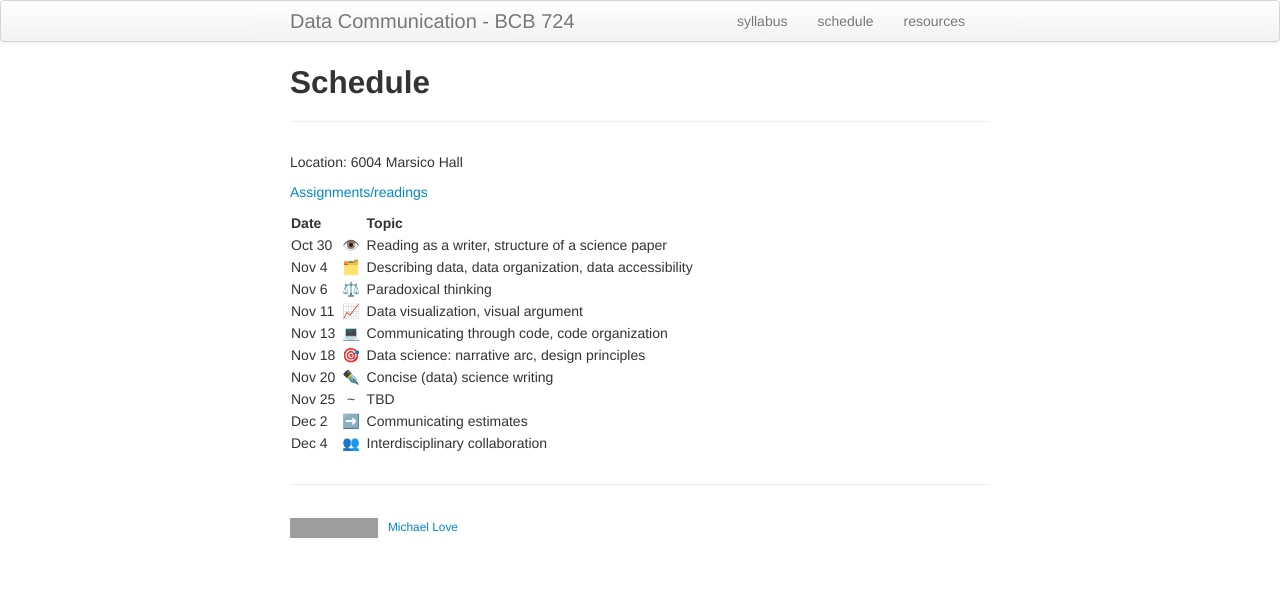
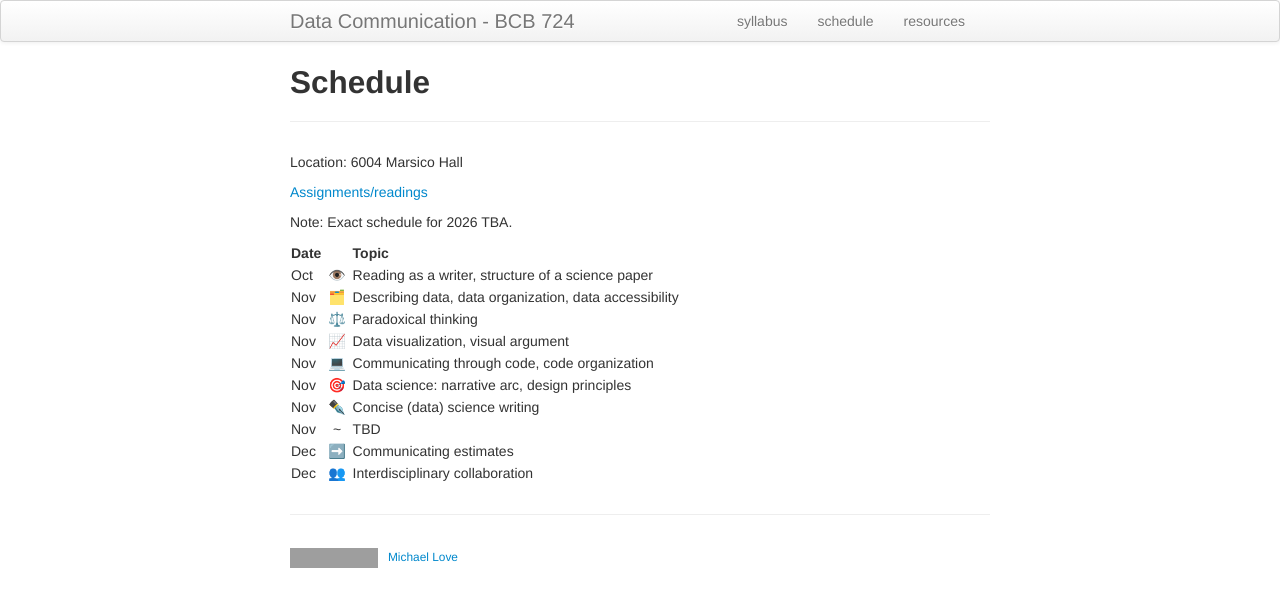
Before and after one commit to biodatascience/datacomm, a Jekyll site: the page built from schedule.md, in a window 1280 px wide. Shown: the top 607 px of the page. Built offline with Jekyll 4.4.1, drawn with Linux system fonts in a browser that asks for light colours; grey boxes are pictures that could not be loaded.

Commit message:
update 2026

```diff
--- a/schedule.md
+++ b/schedule.md
@@ -7,15 +7,17 @@ Location: 6004 Marsico Hall
 
 [Assignments/readings](https://docs.google.com/spreadsheets/d/1yg4LUYnHQ5A9KbaC08t0Z9FL6Q-Mc-tabcO4cVwTZ38/edit?gid=0#gid=0)
 
+Note: Exact schedule for 2026 TBA.
+
 | Date   | &nbsp;&nbsp;&nbsp;&nbsp;&nbsp;&nbsp;&nbsp; | Topic |
 | :----- | :--: | :---- |
-| Oct 30 | 👁️  | Reading as a writer, structure of a science paper |
-| Nov  4 | 🗂️  | Describing data, data organization, data accessibility |
-| Nov  6 | ⚖️  | Paradoxical thinking |
-| Nov 11 | 📈 | Data visualization, visual argument |
-| Nov 13 | 💻 | Communicating through code, code organization |
-| Nov 18 | 🎯 | Data science: narrative arc, design principles |
-| Nov 20 | ✒️  | Concise (data) science writing |
-| Nov 25 | ~  | TBD |
-| Dec 2 | ➡️  | Communicating estimates |
-| Dec 4 | 👥 | Interdisciplinary collaboration |
+| Oct | 👁️  | Reading as a writer, structure of a science paper |
+| Nov | 🗂️  | Describing data, data organization, data accessibility |
+| Nov | ⚖️  | Paradoxical thinking |
+| Nov | 📈 | Data visualization, visual argument |
+| Nov | 💻 | Communicating through code, code organization |
+| Nov | 🎯 | Data science: narrative arc, design principles |
+| Nov | ✒️  | Concise (data) science writing |
+| Nov | ~  | TBD |
+| Dec | ➡️  | Communicating estimates |
+| Dec | 👥 | Interdisciplinary collaboration |
```
Also changed, not shown: index.md (+1 -1 lines).
